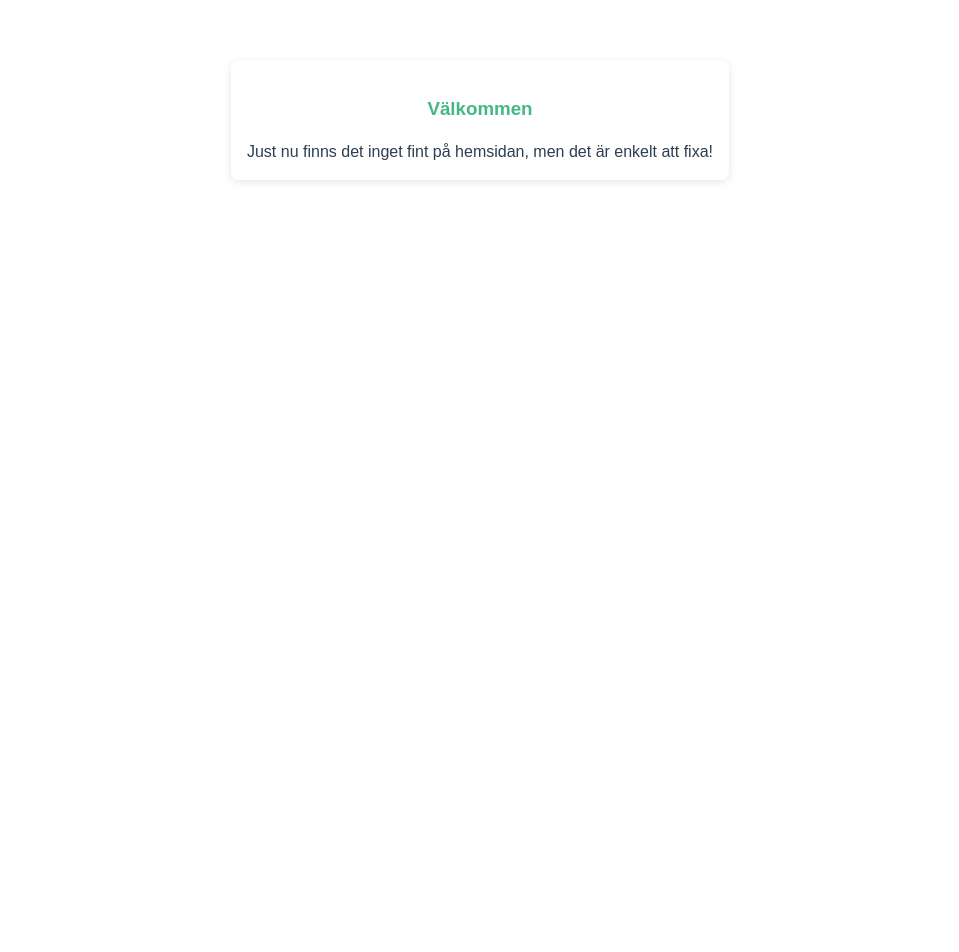
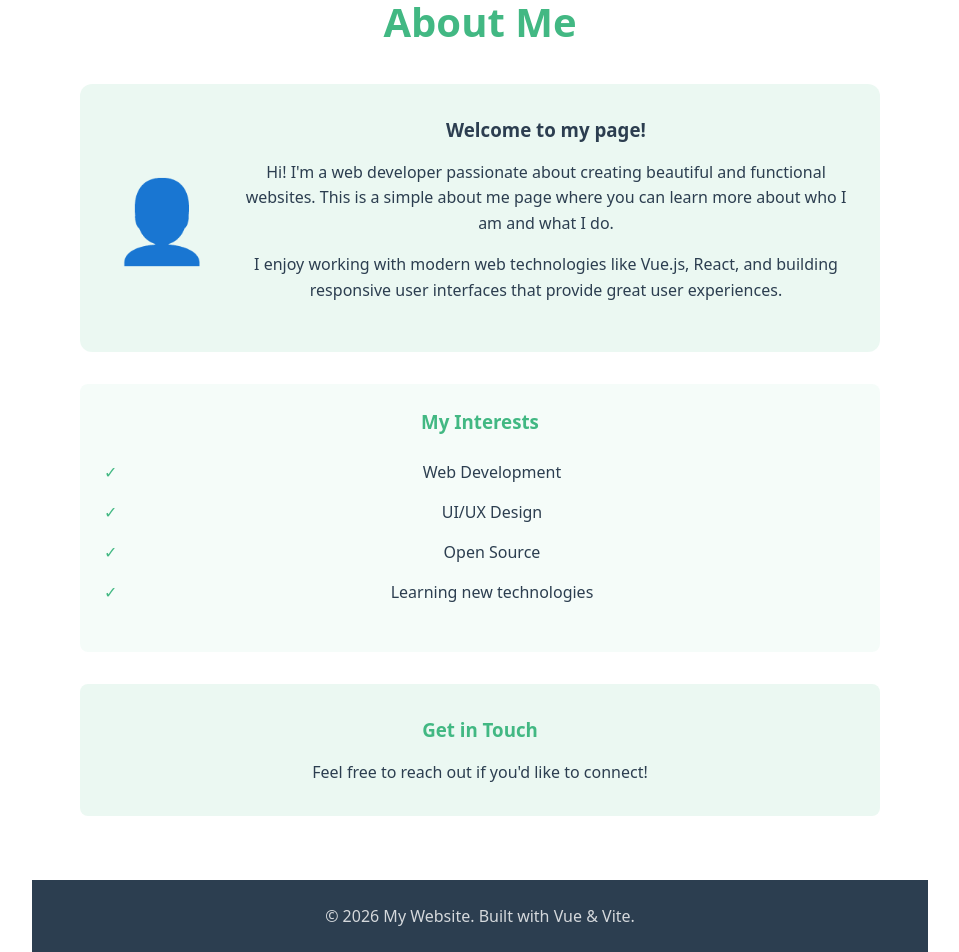
Before and after one commit to KottenAlin/reb-wbsite, a Vue app: page / in a window 1280 px wide. Shown: the part 280-1232 px from the top of the page, without its empty margins (160-1119 px from the left). Before the commit the page ends 800 px from the top, so only its background shows below. Built offline with nearby package versions, Linux system fonts and the light colour scheme.

Commit message:
Add simple About Me page with profile section, interests, and contact info
Co-authored-by: KottenAlin <156342596+KottenAlin@users.noreply.github.com>

```diff
--- a/index.html
+++ b/index.html
@@ -4,7 +4,7 @@
     <meta charset="UTF-8" />
     <link rel="icon" type="image/svg+xml" href="/vite.svg" />
     <meta name="viewport" content="width=device-width, initial-scale=1.0" />
-    <title>website</title>
+    <title>My Website - About Me</title>
   </head>
   <body>
     <div id="app"></div>
--- a/src/App.vue
+++ b/src/App.vue
@@ -1,34 +1,65 @@
 <script setup>
-
+import AboutMe from './components/AboutMe.vue'
 </script>
 
 <template>
-  <div class="container">
-    <h3>Välkommen</h3>
-    <div class="content">
-      Just nu finns det inget fint på hemsidan, men det är enkelt att fixa!
-    </div>
+  <div class="app-container">
+    <header>
+      <h1>My Website</h1>
+      <p class="tagline">Welcome to my personal space on the web</p>
+    </header>
+
+    <main>
+      <AboutMe />
+    </main>
+
+    <footer>
+      <p>&copy; 2026 My Website. Built with Vue & Vite.</p>
+    </footer>
   </div>
 </template>
 
 <style scoped>
-.container {
-  font-family: sans-serif;
-  max-width: 600px;
-  margin: 2rem auto;
-  padding: 1rem;
-  text-align: center;
-  border-radius: 8px;
-  box-shadow: 0 2px 8px rgba(0, 0, 0, 0.1);
+.app-container {
+  min-height: 100vh;
+  display: flex;
+  flex-direction: column;
 }
 
-h3 {
-  color: #42b883;
-  margin-bottom: 1rem;
+header {
+  background: linear-gradient(135deg, #42b883 0%, #35495e 100%);
+  color: white;
+  padding: 2rem;
+  text-align: center;
+  box-shadow: 0 2px 10px rgba(0, 0, 0, 0.1);
 }
 
-.content {
-  color: #2c3e50;
-  line-height: 1.6;
+header h1 {
+  margin: 0;
+  font-size: 2.5rem;
+}
+
+.tagline {
+  margin: 0.5rem 0 0 0;
+  opacity: 0.9;
+  font-size: 1.1rem;
+}
+
+main {
+  flex: 1;
+  padding: 2rem 1rem;
+}
+
+footer {
+  background: #2c3e50;
+  color: white;
+  text-align: center;
+  padding: 1.5rem;
+  margin-top: auto;
+}
+
+footer p {
+  margin: 0;
+  opacity: 0.8;
 }
 </style>
--- /dev/null
+++ b/src/components/AboutMe.vue
@@ -0,0 +1,142 @@
+<script setup>
+</script>
+
+<template>
+  <div class="about-me">
+    <h2>About Me</h2>
+    <div class="profile">
+      <div class="avatar">👤</div>
+      <div class="info">
+        <h3>Welcome to my page!</h3>
+        <p>
+          Hi! I'm a web developer passionate about creating beautiful and functional websites.
+          This is a simple about me page where you can learn more about who I am and what I do.
+        </p>
+        <p>
+          I enjoy working with modern web technologies like Vue.js, React, and building
+          responsive user interfaces that provide great user experiences.
+        </p>
+      </div>
+    </div>
+
+    <div class="interests">
+      <h3>My Interests</h3>
+      <ul>
+        <li>Web Development</li>
+        <li>UI/UX Design</li>
+        <li>Open Source</li>
+        <li>Learning new technologies</li>
+      </ul>
+    </div>
+
+    <div class="contact">
+      <h3>Get in Touch</h3>
+      <p>Feel free to reach out if you'd like to connect!</p>
+    </div>
+  </div>
+</template>
+
+<style scoped>
+.about-me {
+  max-width: 800px;
+  margin: 0 auto;
+  padding: 2rem;
+}
+
+h2 {
+  color: #42b883;
+  text-align: center;
+  margin-bottom: 2rem;
+  font-size: 2.5rem;
+}
+
+.profile {
+  display: flex;
+  gap: 2rem;
+  margin-bottom: 2rem;
+  padding: 2rem;
+  background: rgba(66, 184, 131, 0.1);
+  border-radius: 12px;
+  align-items: center;
+}
+
+.avatar {
+  font-size: 5rem;
+  min-width: 100px;
+  text-align: center;
+}
+
+.info h3 {
+  color: #2c3e50;
+  margin-top: 0;
+  margin-bottom: 1rem;
+}
+
+.info p {
+  color: #2c3e50;
+  line-height: 1.6;
+  margin-bottom: 1rem;
+}
+
+.interests {
+  margin-bottom: 2rem;
+  padding: 1.5rem;
+  background: rgba(66, 184, 131, 0.05);
+  border-radius: 8px;
+}
+
+.interests h3 {
+  color: #42b883;
+  margin-top: 0;
+  margin-bottom: 1rem;
+}
+
+.interests ul {
+  list-style: none;
+  padding: 0;
+}
+
+.interests li {
+  color: #2c3e50;
+  padding: 0.5rem 0;
+  padding-left: 1.5rem;
+  position: relative;
+}
+
+.interests li::before {
+  content: "✓";
+  position: absolute;
+  left: 0;
+  color: #42b883;
+  font-weight: bold;
+}
+
+.contact {
+  text-align: center;
+  padding: 2rem;
+  background: rgba(66, 184, 131, 0.1);
+  border-radius: 8px;
+}
+
+.contact h3 {
+  color: #42b883;
+  margin-top: 0;
+  margin-bottom: 1rem;
+}
+
+.contact p {
+  color: #2c3e50;
+  margin: 0;
+}
+
+@media (max-width: 640px) {
+  .profile {
+    flex-direction: column;
+    text-align: center;
+  }
+
+  .about-me {
+    padding: 1rem;
+  }
+}
+</style>
```
